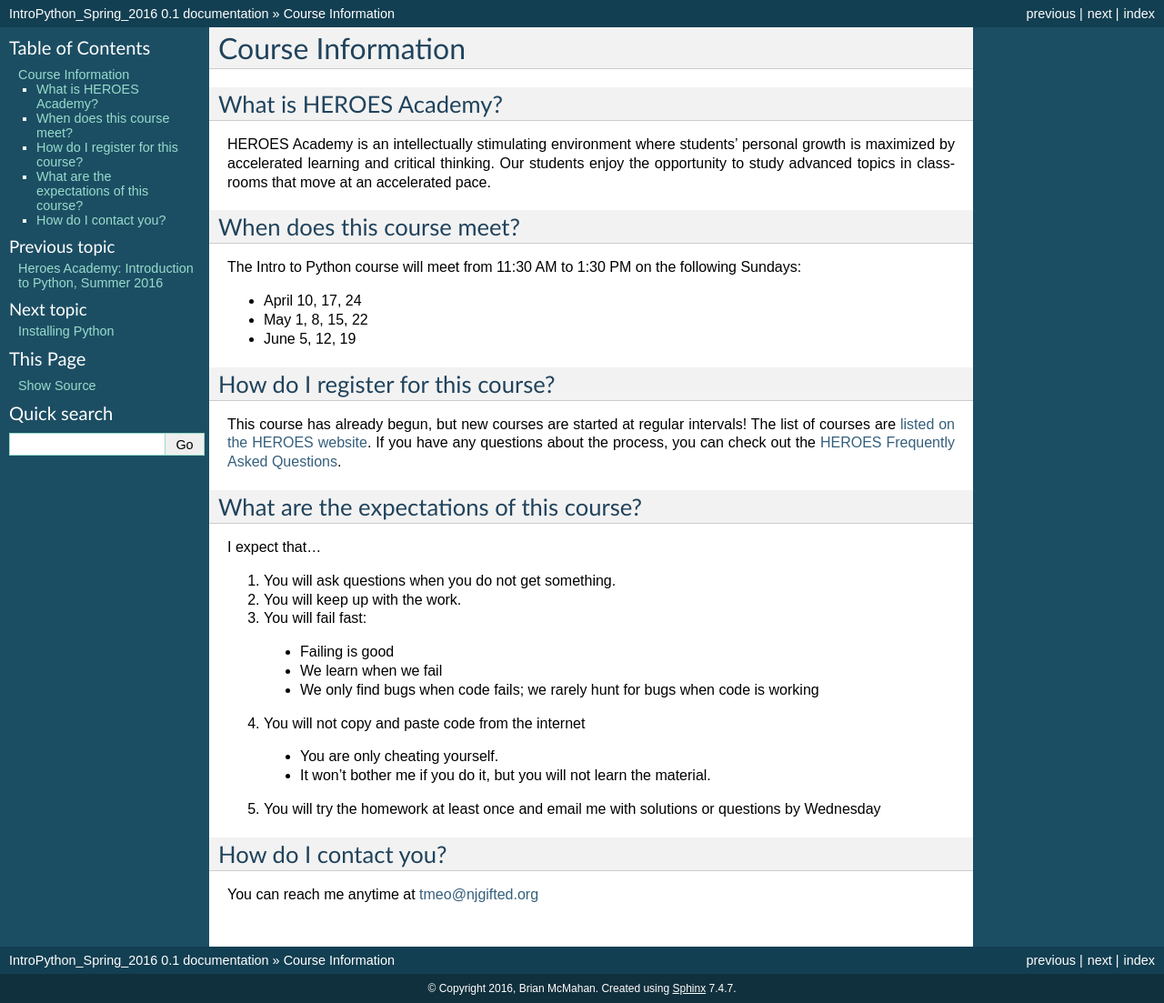
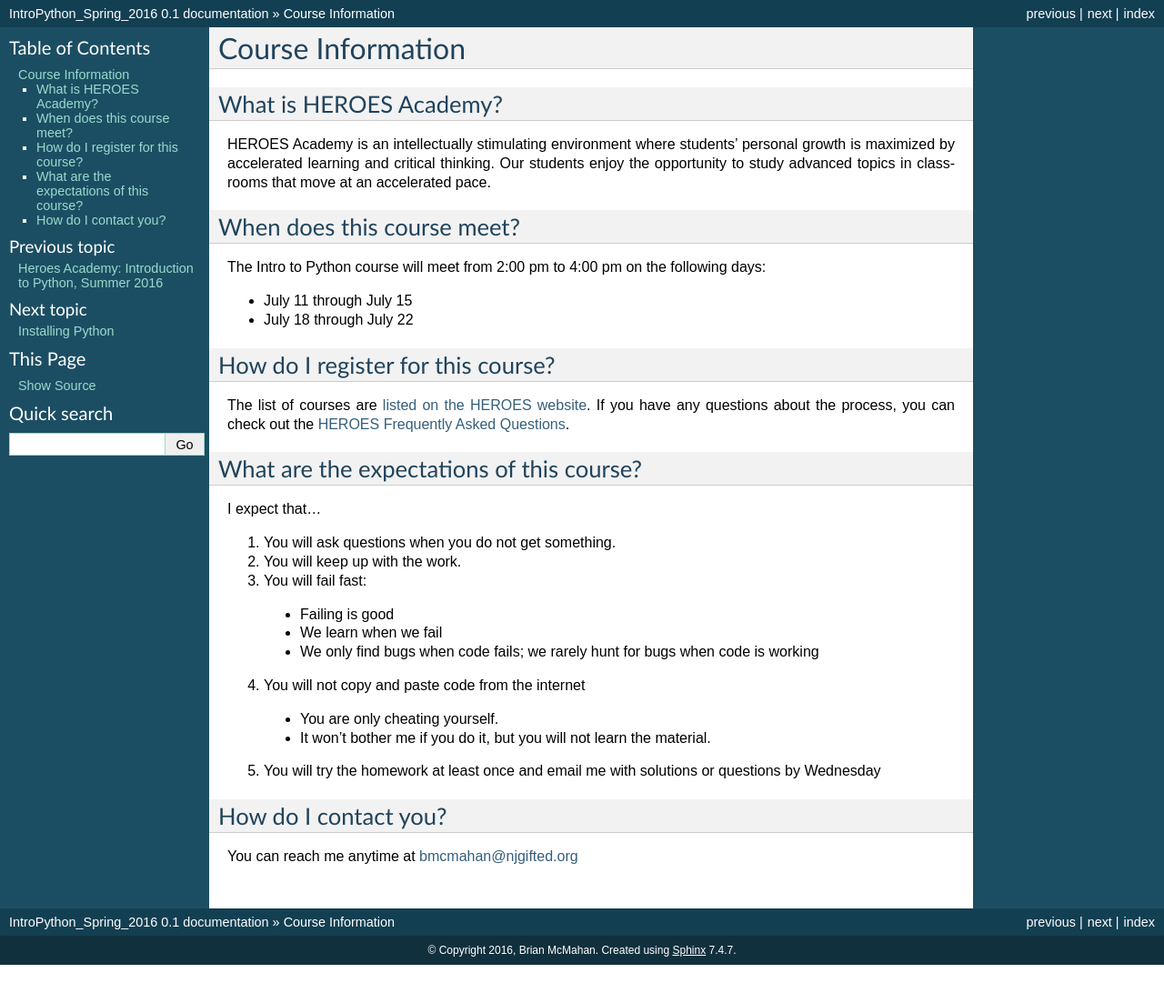
Before and after one commit to Heroes-Academy/Intro-to-Python-Summer-2016, a Sphinx documentation site: the page built from docs/source/info.rst, in a window 1280 px wide. Shown: the whole page at 91% size. Built offline with Sphinx 7.4.7, drawn with Linux system fonts in a browser that asks for light colours; after the commit the page ends 1061 px from its top, so only the background shows below that.

Commit message:
updated day 1; working on day 2

```diff
--- a/docs/source/index.rst
+++ b/docs/source/index.rst
@@ -35,10 +35,11 @@
    :maxdepth: 2
    :caption: Course Contents
 
-   week1
+   day1
+   day2
 
 ..
-   week2
+
    week3
    week4
    week5
--- a/docs/source/info.rst
+++ b/docs/source/info.rst
@@ -9,16 +9,14 @@
 When does this course meet?
 ---------------------------
 
-The Intro to Python course will meet from 11:30 AM to 1:30 PM on the following Sundays:
+The Intro to Python course will meet from 2:00 pm to 4:00 pm on the following days:
 
-- April 10, 17, 24
-- May 1, 8, 15, 22
-- June 5, 12, 19
+- July 11 through July 15
+- July 18 through July 22
 
 How do I register for this course?
 ----------------------------------
 
-This course has already begun, but new courses are started at regular intervals!
 The list of courses are `listed on the HEROES website <http://www.njgifted.org/course-list-view>`_.
 If you have any questions about the process, you
 can check out the `HEROES Frequently Asked Questions <http://www.njgifted.org/page?name=faqs>`_.
@@ -41,4 +39,4 @@
 How do I contact you?
 ---------------------
 
-You can reach me anytime at tmeo@njgifted.org
+You can reach me anytime at bmcmahan@njgifted.org
```
Also changed, not shown: docs/source/day1.rst (renamed from docs/source/week1.rst, +11 -8 lines), docs/source/day2.rst (renamed from docs/source/week2.rst, +15 -29 lines).
